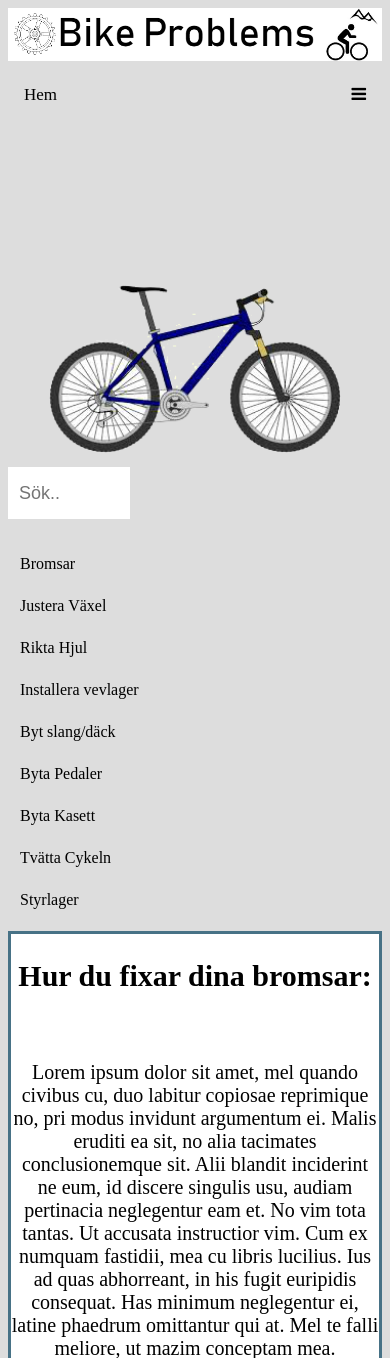
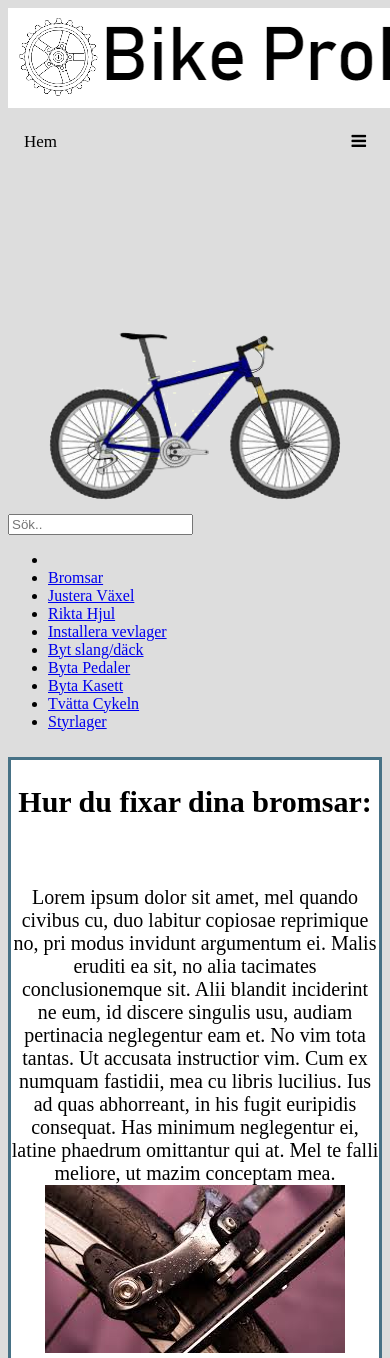
Before and after one commit to Jonfra/Jonafran, a PHP site: page /Broms.html in a window 390 px wide; the page is wider, and only the part inside the window is pictured. Shown: the top 1358 px of that part. Run offline with PHP 8.4, Linux system fonts and the light colour scheme.

Commit message:
Update grid.css

```diff
--- a/css/grid.css
+++ b/css/grid.css
@@ -33,8 +33,6 @@
 #logo {
   grid-column: 2/7;
   grid-row: 1/2;
-  margin-left: auto;
-  margin-right: auto;
 }
 
 #search {
@@ -50,39 +48,11 @@ footer {
   grid-column: 3/4;
   grid-row: 3/4;
 }
-/* Style the search box */
-#mySearch {
-  width: 100px;
-  height: 30px;
-  font-size: 18px;
-  padding: 11px;
-  border: 0px solid black;
-}
-
-/* Style the navigation menu */
-#myMenu {
-  list-style-type: none;
-  padding: 0;
-  margin: 0;
-}
-
-/* Style the navigation links */
-#myMenu li a {
-  padding: 12px;
-  text-decoration: none;
-  color: black;
-  display: block
-}
-
-#myMenu li a:hover {
-  background-color: #477286;
-}
 
 @media screen and (max-width:600px) {
   #logo {
     grid-column: 1/2;
     grid-row: 1/2;
-    width: -webkit-fill-available;
   }
 
   .topnav {
@@ -122,7 +92,4 @@ footer {
 #cnt223 {
   grid-column: 1/2;
 }
-  #myTopnav {
-    width: auto;
-  }
 }
```
